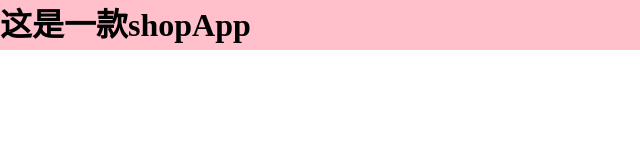
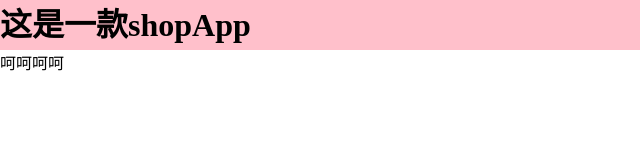
Before and after one commit to zhaogaigai888/shopAPP, a plain HTML site: page index.html in a window 1280 px wide. Shown: the full height of the page, 0-640 px from the left. Drawn offline with Linux system fonts and the light colour scheme.

Commit message:
modifief inex.html

```diff
--- a/index.html
+++ b/index.html
@@ -10,6 +10,7 @@
 
 <body>
     <h1>这是一款shopApp</h1>
+    <p>呵呵呵呵</p>
 </body>
 
 </html>
```
